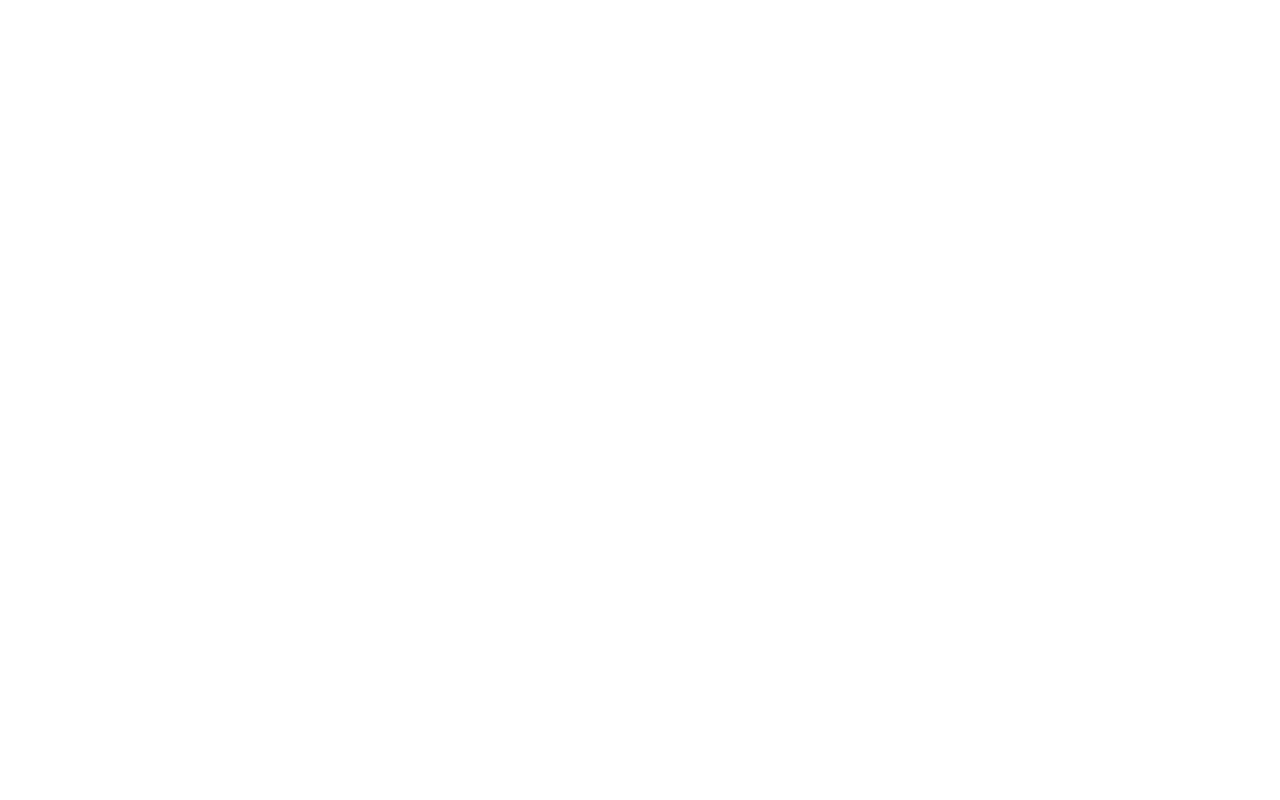
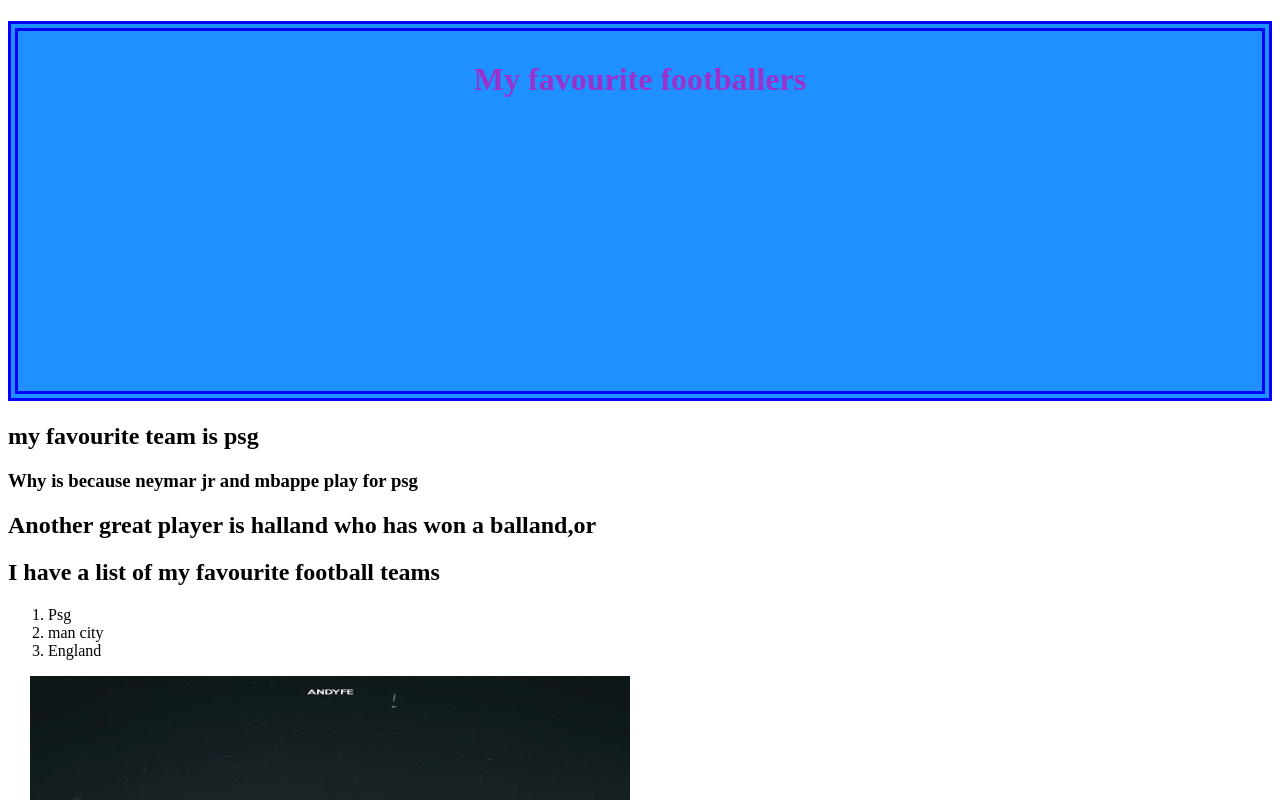
Before and after one commit to jasonokhaishie/football, a plain HTML site: page index.html in a window 1280 px wide. Shown: the top 800 px of the page. Drawn offline with Linux system fonts and the light colour scheme.

Commit message:
feat footballers

```diff
--- a/index.html
+++ b/index.html
@@ -2,9 +2,23 @@
 <html>
 <head>
     <meta charset="UTF-8" />
-    <title></title>
+    <title>Football</title>
 </head>
 <body>
-
-</body>
+ <h1 style="color: darkorchid; background-color: dodgerblue; border: 10px double blue; padding: 30px;text-align: center;height: 300px; "
+    <h1>My favourite footballers</h1>
+    <h2>my favourite team is psg</h2>
+    <h3>Why is because neymar jr and mbappe play for psg</h3>
+    <h2>Another great player is halland who has won a balland,or</h2>
+    <h2>I have a list of my favourite football teams</h2>
+    <ol>
+    <li>Psg</li>
+    <li>man city</li>
+    <li>England</li>
+    </ol>
+    <li>    <img src="messi.jpg" alt="One of the greatest of all time" width="600" height="650"><p>Messi's Rival is Ronaldo</p></li>
+   <li>    <img src="ronaldo.jpg" alt="One of the greatest of all time" width="600" height="650"><p>Ronaldo is along side messi one of the best footballers</p></li>
+   <li><img src="mbappe.jpg" alt="He is also one of the best players and idols Ronaldo" width="600" height="650"><p>He plays for psg/paris saint german</p></li>
+   <li>    <img src="neymar.jpg" alt="One of the greatest players of all time" width="600" height="650"> <p>Neymar jr along side Mbappe are both playing in psg and they are friends</p></li>
+   <li>    <img src="halland.jpeg" alt="One of the greatest of all time" width="600" height="650"><p>halland is born in norway and he is my personal favourite footbaler</p></li>
 </html>
```
